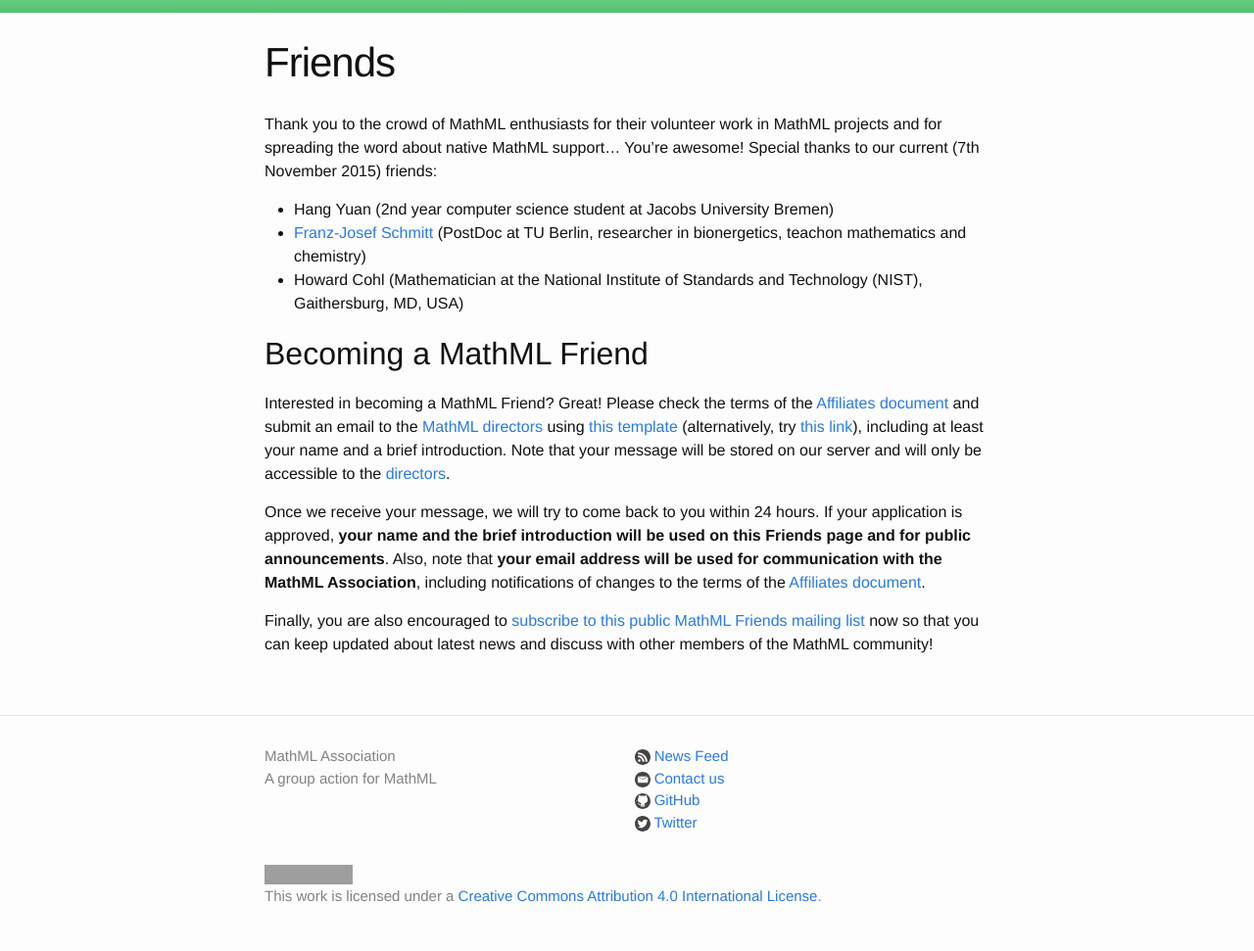
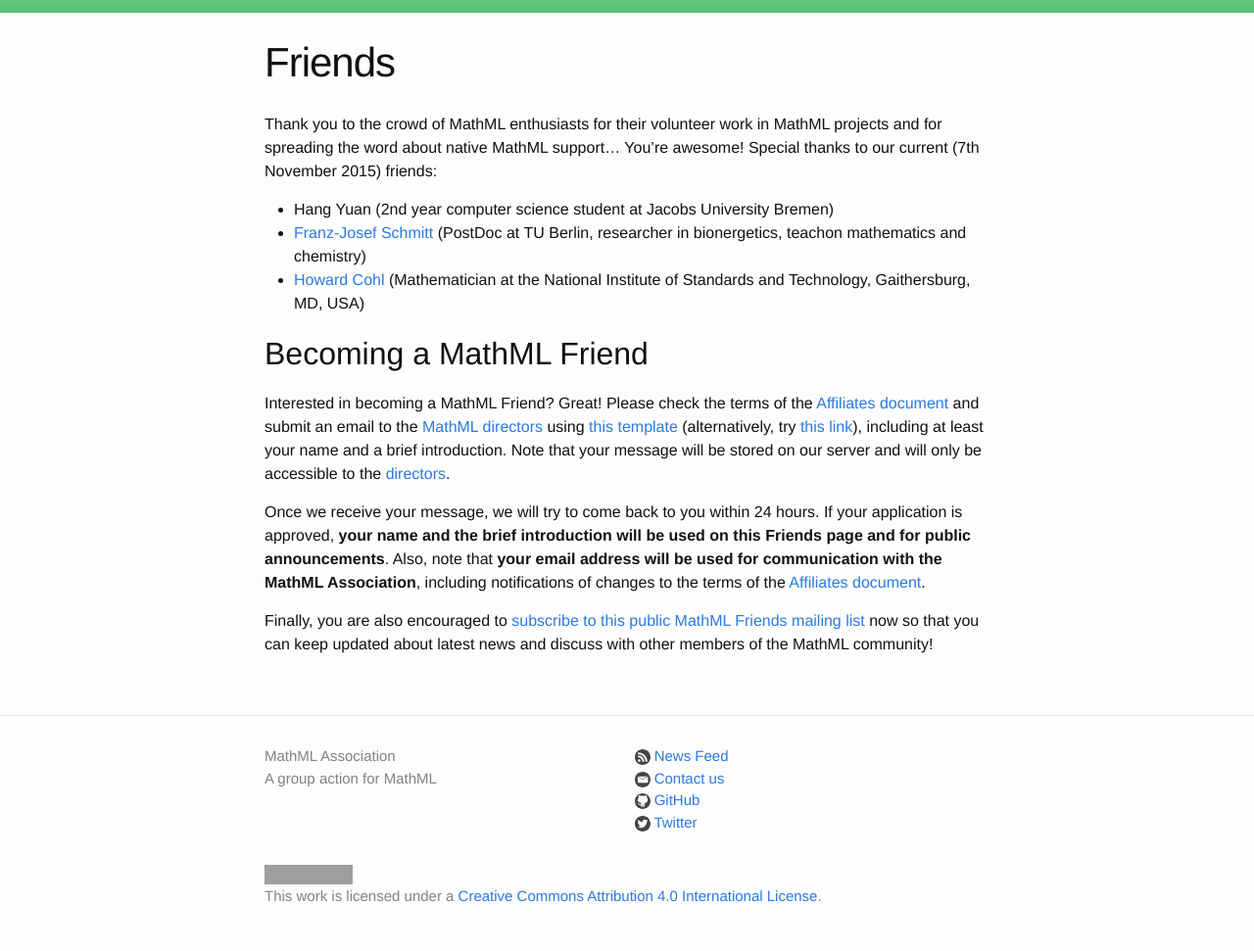
Before and after one commit to MathML/website, a Jekyll site: the page built from affiliates/friends.md, in a window 1280 px wide. Shown: the part 329-1300 px from the top of the page at 98% size. Built offline with Jekyll 4.4.1, drawn with Linux system fonts in a browser that asks for light colours; grey boxes are pictures that could not be loaded.

Commit message:
Update friend row of @HowardCohl
As requested via email.

```diff
--- a/affiliates/friends.md
+++ b/affiliates/friends.md
@@ -9,7 +9,8 @@
 
 * Hang Yuan (2nd year computer science student at Jacobs University Bremen)
 *	[Franz-Josef Schmitt](http://www.uniwind.org/schmitt) (PostDoc at TU Berlin, researcher in bionergetics, teachon mathematics and chemistry)
-*	Howard Cohl (Mathematician at the National Institute of Standards and Technology (NIST), Gaithersburg, MD, USA)
+*	[Howard Cohl](
+http://www.nist.gov/itl/math/msg/howard-s-cohl.cfm) (Mathematician at the National Institute of Standards and Technology, Gaithersburg, MD, USA)
 
 ## Becoming a MathML Friend
 
```
